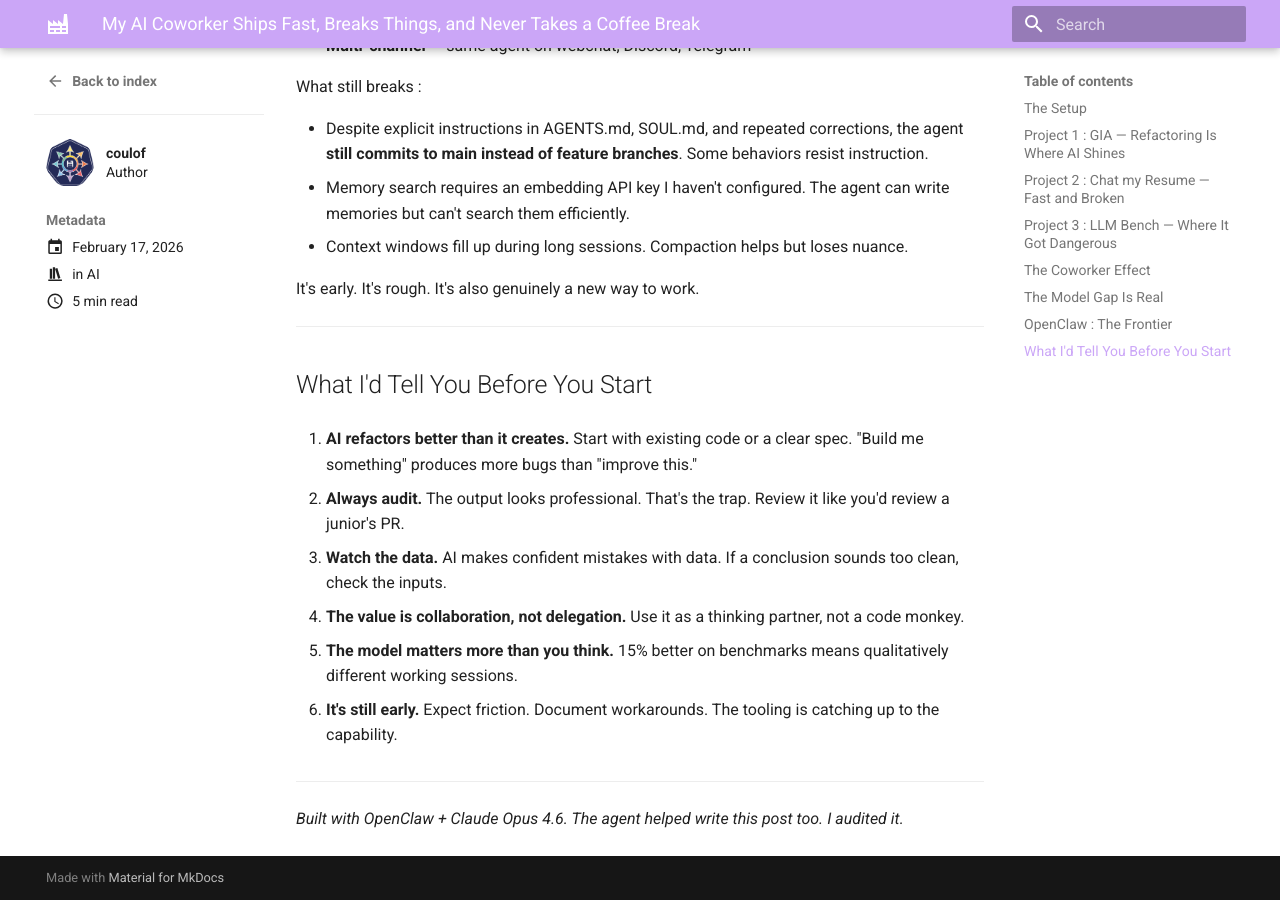
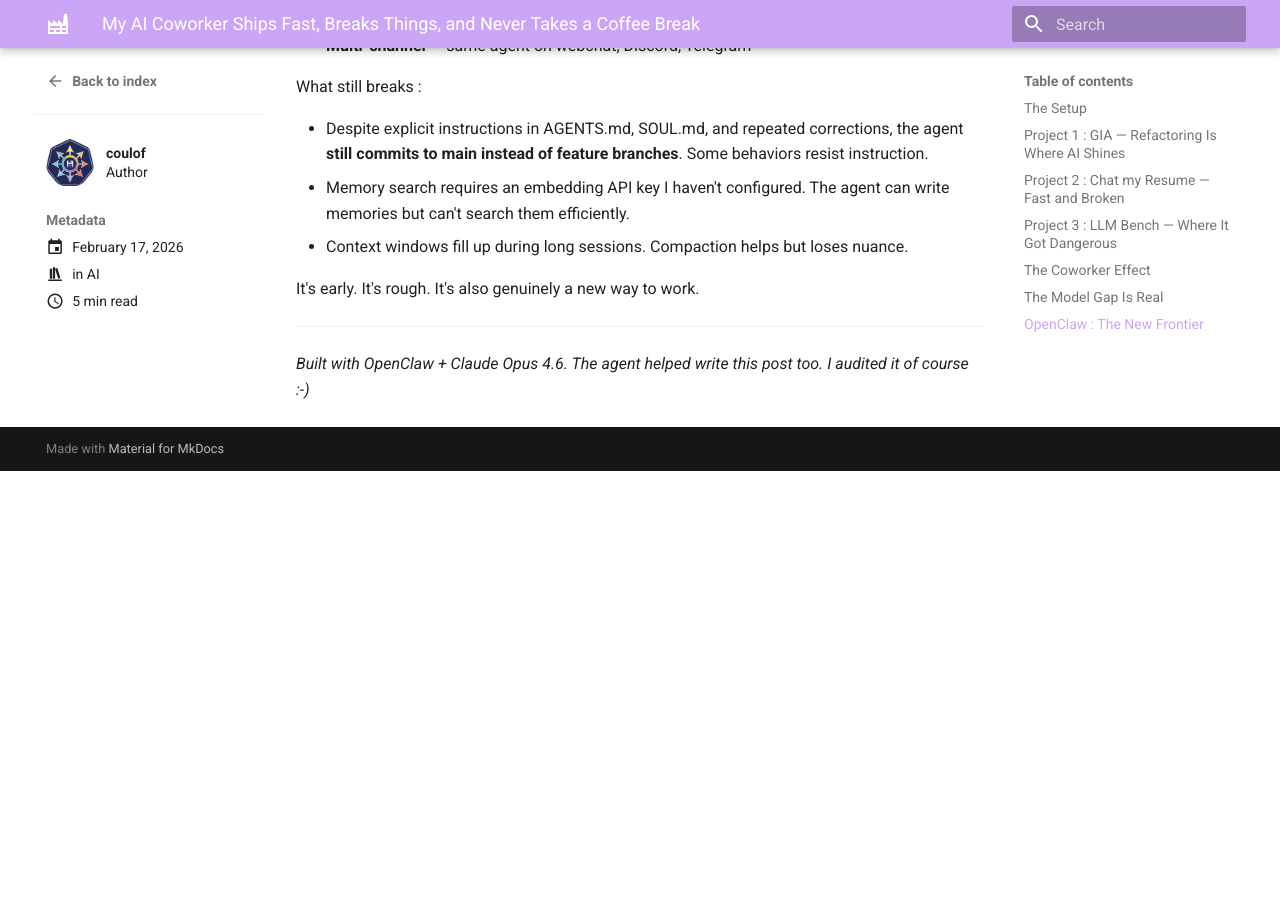
Before and after one commit to coulof/lafabrique.ai, an MkDocs documentation site: the page built from docs/blog/posts/2026-02-17-building-with-ai-field-report.md, in a window 1280 px wide and 900 px high, scrolled down 3775 px. Built offline with MkDocs 1.6.1 and Material for MkDocs 9.7.7, drawn with Linux system fonts in a browser that asks for light colours; some web fonts are replaced; after the commit the page ends 4246 px from its top, so only the background shows below that; some of the changed text lies outside the part shown.

Commit message:
Refine field report

```diff
--- a/docs/blog/posts/2026-02-17-building-with-ai-field-report.md
+++ b/docs/blog/posts/2026-02-17-building-with-ai-field-report.md
@@ -64,7 +64,7 @@ The previous version of the chatbot (before the agent was born) had even more pr
 
 ## Project 3 : LLM Bench — Where It Got Dangerous
 
-This one burned me. I benchmarked eight LLM models on an RTX PRO 6000 and an RTX 5070 Ti, comparing Vulkan and CUDA backends. The AI helped run benchmarks, parse results, generate charts, and write the [blog post :material-open-in-new:](https://lafabrique.ai/blackwell-gpu-benchmarks/).
+I benchmarked eight LLM models on an RTX PRO 6000 and an RTX 5070 Ti, comparing Vulkan and CUDA backends. The AI helped run benchmarks, parse results, generate charts, and write the [blog post :material-open-in-new:](https://lafabrique.ai/blackwell-gpu-benchmarks/).
 
 Two major data errors made it into the draft :
 
@@ -114,7 +114,7 @@ With smaller models :
 
 ---
 
-## OpenClaw : The Frontier
+## OpenClaw : The New Frontier
 
 [OpenClaw :material-github:](https://github.com/openclaw/openclaw) is what makes this workflow possible. It's an open-source gateway that connects AI models to your machine, your messages, your tools. The agent persists across sessions, remembers context, runs cron jobs, manages files.
 
@@ -135,20 +135,4 @@ It's early. It's rough. It's also genuinely a new way to work.
 
 ---
 
-## What I'd Tell You Before You Start
-
-1. **AI refactors better than it creates.** Start with existing code or a clear spec. "Build me something" produces more bugs than "improve this."
-
-2. **Always audit.** The output looks professional. That's the trap. Review it like you'd review a junior's PR.
-
-3. **Watch the data.** AI makes confident mistakes with data. If a conclusion sounds too clean, check the inputs.
-
-4. **The value is collaboration, not delegation.** Use it as a thinking partner, not a code monkey.
-
-5. **The model matters more than you think.** 15% better on benchmarks means qualitatively different working sessions.
-
-6. **It's still early.** Expect friction. Document workarounds. The tooling is catching up to the capability.
-
----
-
-*Built with OpenClaw + Claude Opus 4.6. The agent helped write this post too. I audited it.*
+*Built with OpenClaw + Claude Opus 4.6. The agent helped write this post too. I audited it of course :-)*
```
Also changed, not shown: other parts of docs/blog/posts/2026-02-17-building-with-ai-field-report.md (+1 -1 lines).
